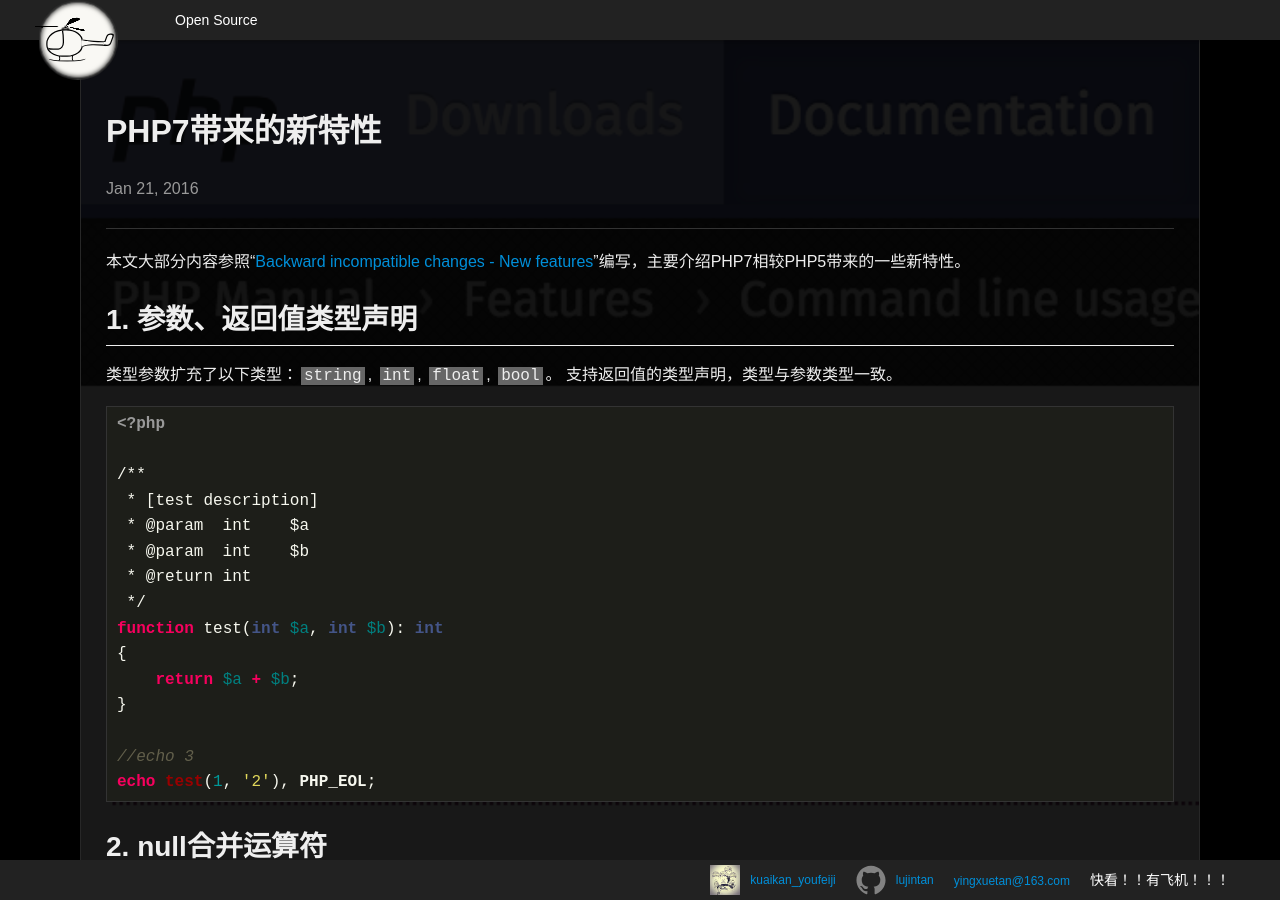
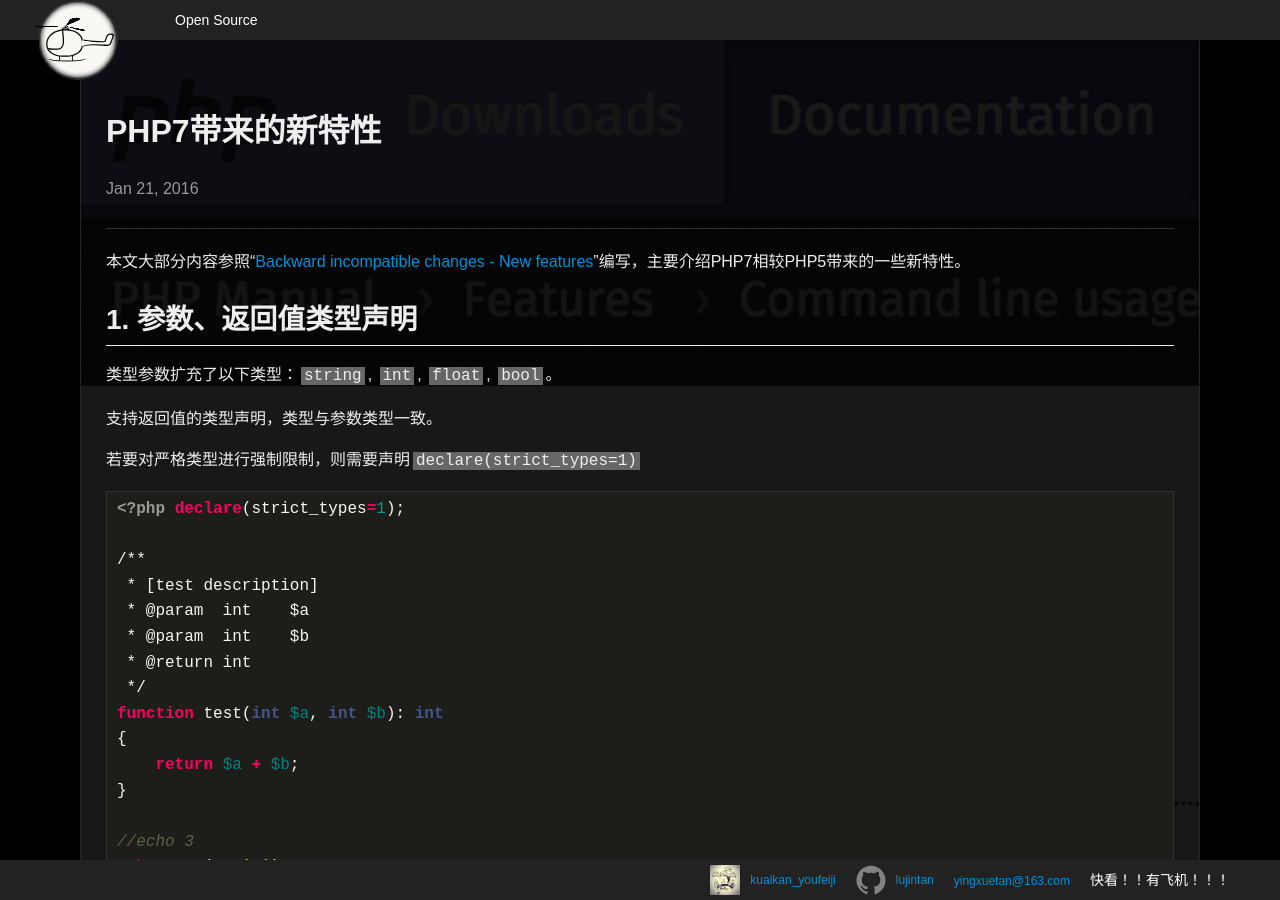
Before and after one commit to lujintan/lujintan.github.io, a Jekyll site: the page built from _posts/2016-01-21-PHP7-new-feature.markdown, in a window 1280 px wide and 900 px high. Built offline with Jekyll 4.4.1, drawn with Linux system fonts in a browser that asks for light colours; comment, search, counter and statistics services are not loaded.

Commit message:
add the additional information to php feature

```diff
--- a/_posts/2016-01-21-PHP7-new-feature.markdown
+++ b/_posts/2016-01-21-PHP7-new-feature.markdown
@@ -11,10 +11,13 @@ preview: "/image/post/20150105.png"
 ##1. 参数、返回值类型声明
 
 类型参数扩充了以下类型：`string`, `int`, `float`, `bool`。
+
 支持返回值的类型声明，类型与参数类型一致。
 
+若要对严格类型进行强制限制，则需要声明`declare(strict_types=1)`
+
 {% highlight php %}
-<?php
+<?php declare(strict_types=1);
 
 /**
  * [test description]
```
